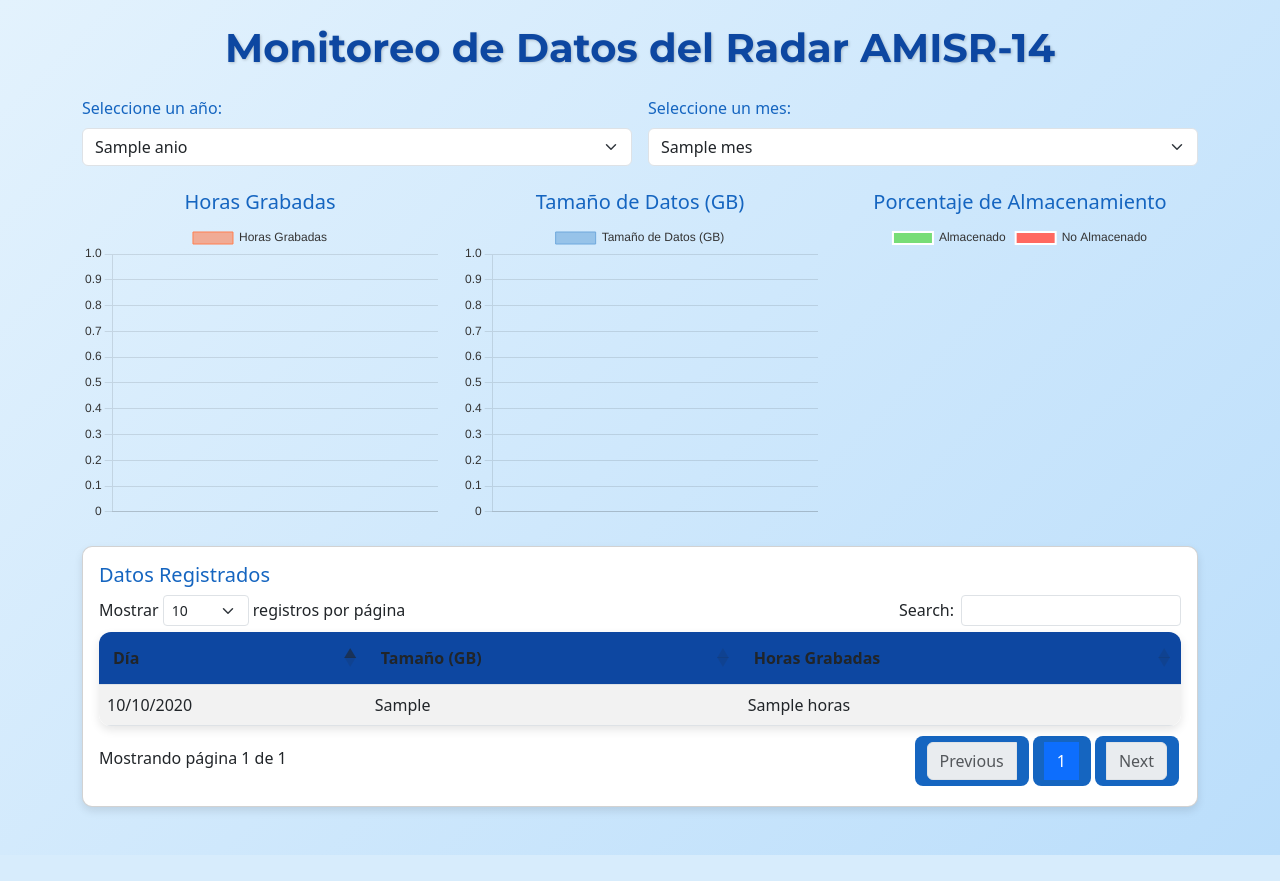
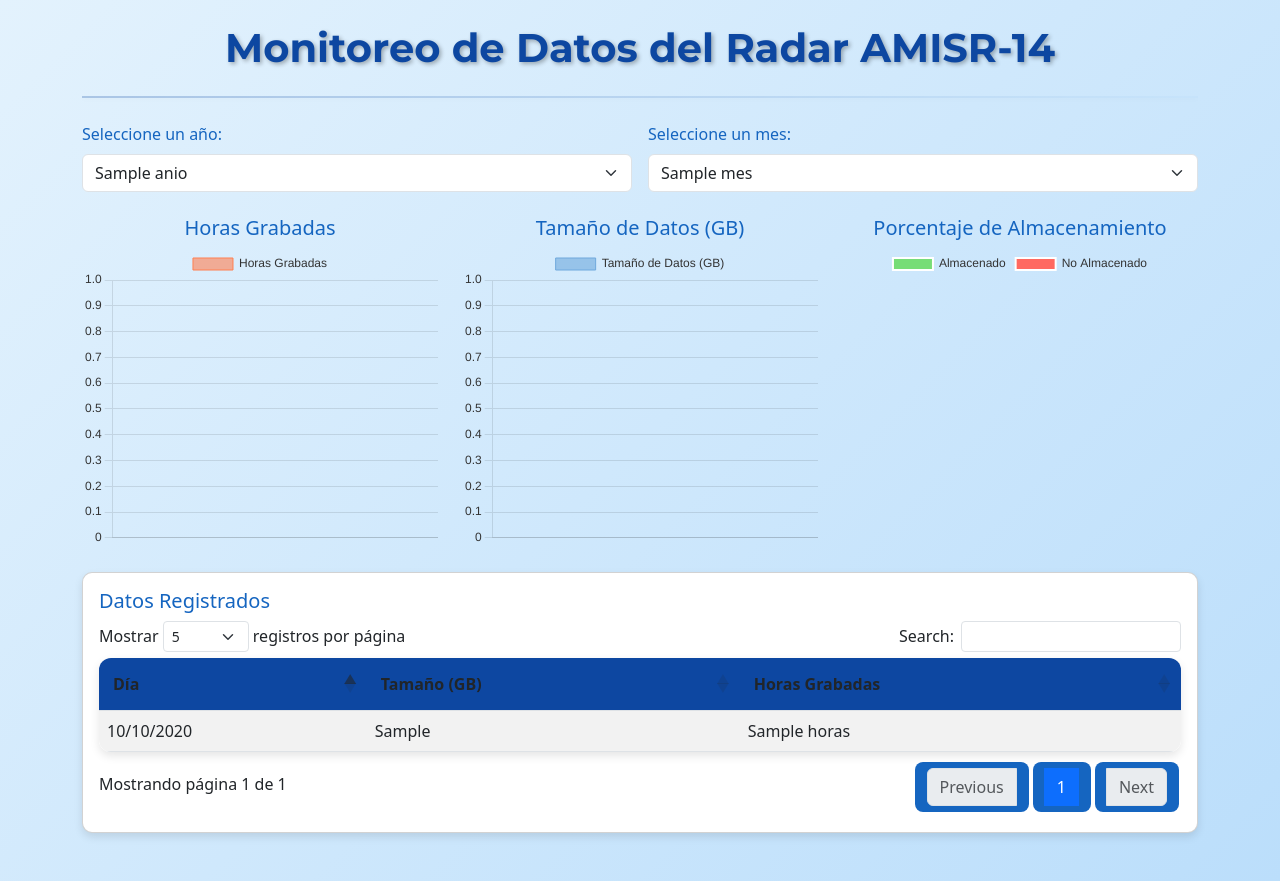
Before and after one commit to sebastianVP/MONITOREO_AMISR, a Django app: template amisr_monitor/monitoring/templates/monitoring/home.html in a window 1280 px wide. Before the commit the page ends 855 px from the top, so only its background shows below. Run offline with Django 4.2, Linux system fonts and the light colour scheme; the template is opened without the code that fills it: most values are stand-ins (such as "Sample title", 1, 10 or a date in 2020); parts of the project's set-up code (start-up, migrations or seed data) failed here and were passed over.

Commit message:
final result

```diff
--- a/amisr_monitor/monitoring/templates/monitoring/home.html
+++ b/amisr_monitor/monitoring/templates/monitoring/home.html
@@ -34,7 +34,8 @@
             font-family: 'Montserrat', sans-serif;
             font-size: 2.5rem;
             color: #0d47a1;
-            text-shadow: 1px 1px 3px rgba(0, 0, 0, 0.2);
+            text-shadow: 2px 2px 4px rgba(0, 0, 0, 0.3); /* Sombra más pronunciada */
+            margin-bottom: 1rem; /* Espaciado inferior */
         }
         h5, .card-title, .form-label {
             color: #1565c0; /* Azul oscuro para subtítulos */
@@ -90,11 +91,22 @@
 
         .dataTables_wrapper .dataTables_paginate .paginate_button:hover {
             background-color: #0d47a1;
+        }
+
+        /* Línea divisoria debajo del título */
+        .title-divider {
+            border: 0;
+            height: 2px;
+            background: linear-gradient(90deg, #0d47a1, #bbdefb); /* Degradado azul */
+            margin: 1.5rem 0; /* Espaciado superior e inferior */
+            box-shadow: 0px 2px 4px rgba(0, 0, 0, 0.1); /* Sombra suave */
+        }
     </style>
 </head>
 <body>
     <div class="container py-4">
-        <h2 class="text-center mb-4">Monitoreo de Datos del Radar AMISR-14</h2>
+        <h2 class="text-center mb-3">Monitoreo de Datos del Radar AMISR-14</h2>
+        <hr class="title-divider"> <!-- Línea divisoria con estilo -->
 
         <!-- Filtros de selección -->
         <form method="GET" class="mb-4">
@@ -259,8 +271,8 @@
     <script>
         $(document).ready(function() {
             $('#tablaDatos').DataTable({
-                "pageLength": 10,
-                "lengthMenu": [[10, 25, 50, -1], [10, 25, 50, "Todos"]],
+                "pageLength": 5, //mostrar solo 5 registros
+                "lengthMenu": [[5, 10, 25, 50, -1], [5, 10, 25, 50, "Todos"]],
                 "language": {
                     "lengthMenu": "Mostrar _MENU_ registros por página",
                     "zeroRecords": "No se encontraron registros",
```
